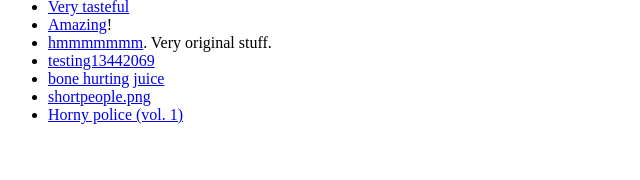
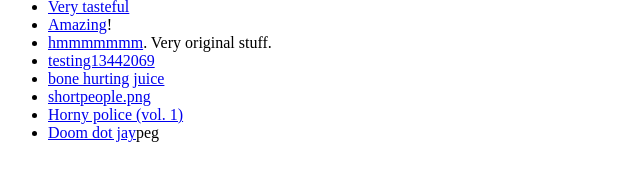
Before and after one commit to AriSweedler/lavisabrina, a website: page public/memes/index.html in a window 1280 px wide. Shown: the part 80-260 px from the top of the page, without its empty margins (0-640 px from the left). Drawn offline with Linux system fonts and the light colour scheme.

Commit message:
Automatic commit from meme.sh for doom.jpg

```diff
--- a/public/memes/index.html
+++ b/public/memes/index.html
@@ -9,4 +9,5 @@
   <li><a href="bonehurtingjuice.jpg">bone hurting juice</a></li>
   <li><a href="atlavilol.jpg">shortpeople.png</a></li>
   <li><a href="lavibonk.jpeg">Horny police (vol. 1)</a></li>
+  <li><a href="doom.jpg">Doom dot jay</a>peg</li>
 </ul>
```
Also changed, not shown: public/memes/doom.jpg (added).
